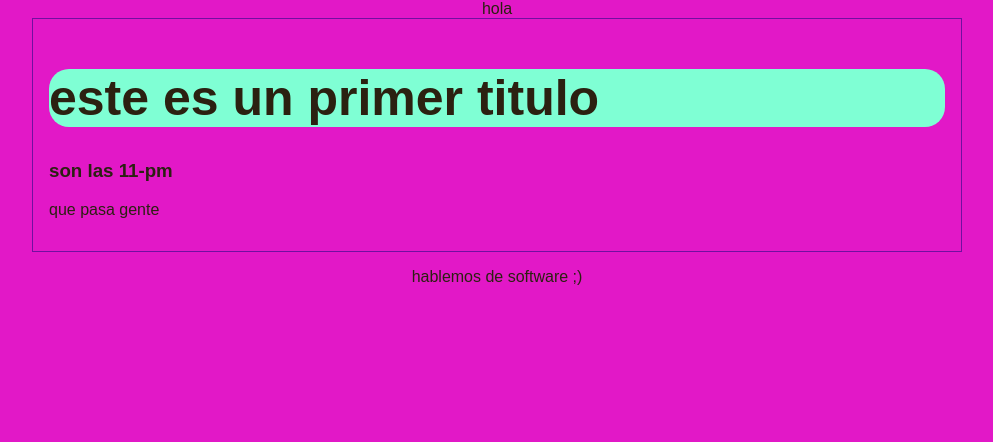
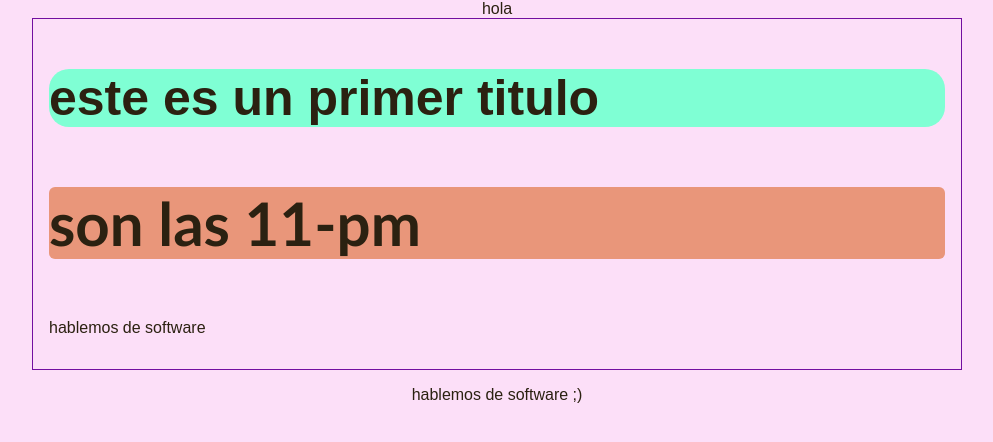
Before and after one commit to arielgenua24/practica-biografia, a plain HTML site: page biografia.html in a window 1280 px wide. Shown: the whole page, without its empty margins (143-1136 px from the left). Drawn offline with Linux system fonts and the light colour scheme.

Commit message:
hice un gran cambio en css

```diff
--- a/biografia.html
+++ b/biografia.html
@@ -8,7 +8,7 @@
         <div id="post">
            <h1> este es un primer titulo</h1>
            <h3> son las 11-pm</h3>
-           <p> que pasa gente </p>
+           <p> hablemos de software </p>
 
 
         </div>
--- a/css/estilos.css
+++ b/css/estilos.css
@@ -1,5 +1,5 @@
 body {
-    background-color: rgb(226, 24, 199);
+    background-color: rgb(252, 223, 248);
     text-align: center;
     color :rgb(43, 33, 17);
     font-family: "Arial";
@@ -25,16 +25,10 @@ body {
     font-size: 50px;
     background-color: aquamarine;
     border-radius: 20px;
-
+}
 #container h3 {
     font-size: 60px;
     font-family: 'Gill Sans', 'Gill Sans MT', Calibri, 'Trebuchet MS', sans-serif;
-
+    background-color: darksalmon;
+    border-radius: 6px;
 }
-
-#software p {
-    text-align: end;
-    background-color: darkorange;
-    font-size: larger;
-
-}
```
